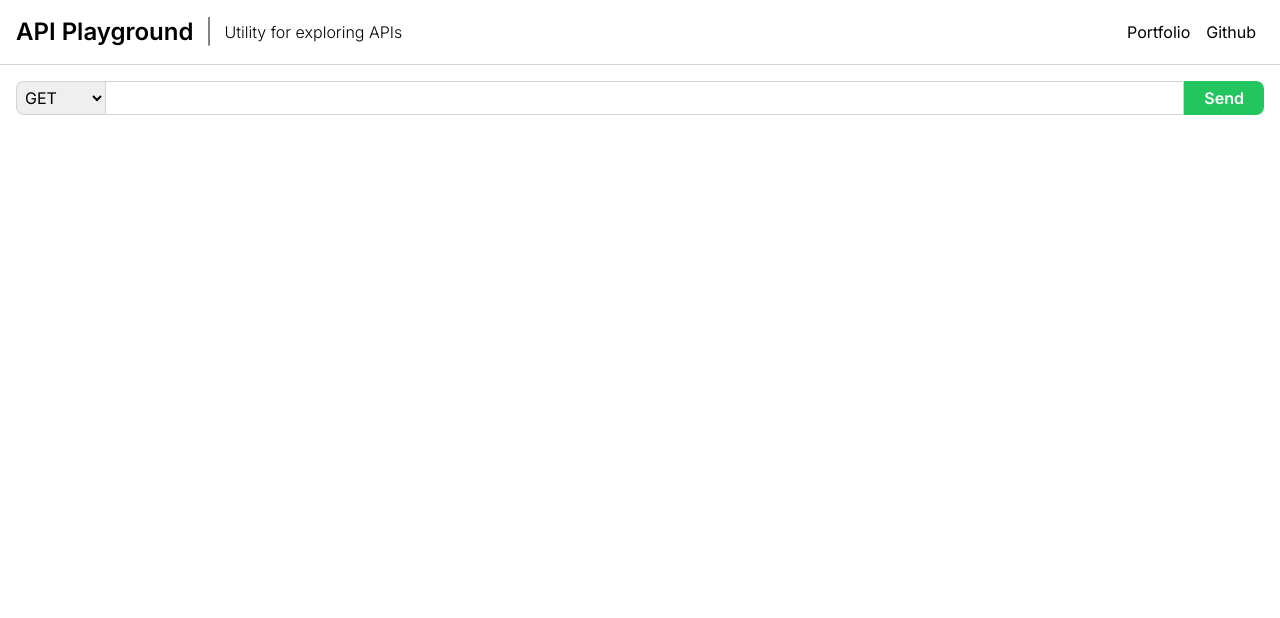
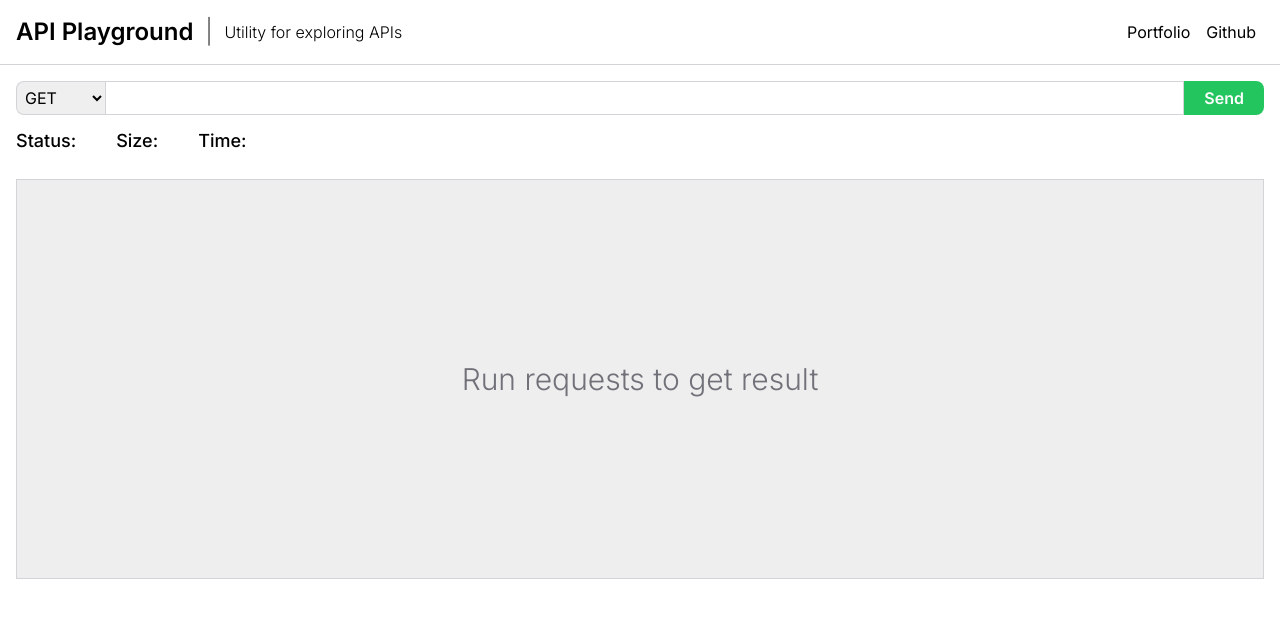
Before and after one commit to Hamdan-Khan/API-Playground, a React (Vite) app: page / in a window 1280 px wide. Shown: the top 618 px of the page. Built offline with nearby package versions, Linux system fonts and the light colour scheme.

Commit message:
Status bar added & UI improved

```diff
--- a/src/components/ApiHandler.tsx
+++ b/src/components/ApiHandler.tsx
@@ -1,67 +1,26 @@
-import React, { useState } from "react";
 import useStore from "../store/store";
-import { JsonView, defaultStyles } from "react-json-view-lite";
 import "react-json-view-lite/dist/index.css";
 import UrlInput from "./UrlInput";
+import JsonViewer from "./JsonViewer";
+import StatusBar from "./StatusBar";
 
 const ApiHandler = () => {
-  const [expand, setExpand] = useState<boolean>(true);
-
   const data = useStore((state) => state.data);
-
-  function copyToClipboard(text: string) {
-    if (navigator.clipboard) {
-      navigator.clipboard
-        .writeText(text)
-        .then(() => {
-          console.log("Text copied to clipboard");
-        })
-        .catch((error) => {
-          console.error("Failed to copy text: ", error);
-        });
-    }
-  }
-
-  const copyJson = async () => {
-    copyToClipboard(JSON.stringify(data));
-  };
 
   return (
     <div className="p-4">
       <UrlInput />
-      {data && (
-        <div className="h-[400px] border border-zinc-300 overflow-auto bg-[#eee] mt-3">
-          <div className="bg-white border-b border-zinc-300 sticky top-0">
-            <button
-              className="border-r border-zinc-300 px-3 py-1 bg-zinc-100"
-              onClick={() => setExpand(false)}
-            >
-              Collapse All
-            </button>
-            <button
-              className="border-r border-zinc-300 px-3 py-1 bg-zinc-100"
-              onClick={() => setExpand(true)}
-            >
-              Expand All
-            </button>
-            <button
-              className="border-r border-zinc-300 px-3 py-1 bg-zinc-100"
-              onClick={copyJson}
-            >
-              Copy All
-            </button>
+      <StatusBar />
+      <div className="h-[400px] border border-zinc-300 overflow-auto bg-[#eee] mt-3">
+        {!data && (
+          <div className="flex h-full justify-center items-center">
+            <h1 className="text-3xl font-light text-zinc-500">
+              Run requests to get result
+            </h1>
           </div>
-          <div className="py-3">
-            <React.Fragment>
-              <JsonView
-                data={data}
-                shouldInitiallyExpand={() => expand}
-                style={defaultStyles}
-              />
-            </React.Fragment>
-          </div>
-        </div>
-      )}
+        )}
+        {data && <JsonViewer />}
+      </div>
     </div>
   );
 };
--- a/src/components/JsonViewer.tsx
+++ b/src/components/JsonViewer.tsx
@@ -0,0 +1,61 @@
+import React, { useState } from "react";
+import useStore from "../store/store";
+import { JsonView, defaultStyles } from "react-json-view-lite";
+
+const JsonViewer = () => {
+  const [expand, setExpand] = useState<boolean>(true);
+
+  const data = useStore((state) => state.data);
+
+  function copyToClipboard(text: string) {
+    if (navigator.clipboard) {
+      navigator.clipboard
+        .writeText(text)
+        .then(() => {
+          console.log("Text copied to clipboard");
+        })
+        .catch((error) => {
+          console.error("Failed to copy text: ", error);
+        });
+    }
+  }
+
+  const copyJson = async () => {
+    copyToClipboard(JSON.stringify(data));
+  };
+  return (
+    <>
+      <div className="bg-white border-b border-zinc-300 sticky top-0">
+        <button
+          className="border-r border-zinc-300 px-3 py-1 bg-zinc-100"
+          onClick={() => setExpand(false)}
+        >
+          Collapse All
+        </button>
+        <button
+          className="border-r border-zinc-300 px-3 py-1 bg-zinc-100"
+          onClick={() => setExpand(true)}
+        >
+          Expand All
+        </button>
+        <button
+          className="border-r border-zinc-300 px-3 py-1 bg-zinc-100"
+          onClick={copyJson}
+        >
+          Copy All
+        </button>
+      </div>
+      <div className="py-3">
+        <React.Fragment>
+          <JsonView
+            data={data}
+            shouldInitiallyExpand={() => expand}
+            style={defaultStyles}
+          />
+        </React.Fragment>
+      </div>
+    </>
+  );
+};
+
+export default JsonViewer;
--- /dev/null
+++ b/src/components/StatusBar.tsx
@@ -0,0 +1,29 @@
+import useStore from "../store/store";
+
+const StatusBar = () => {
+  const status = useStore((state) => state.status);
+  return (
+    <div
+      className={`flex gap-10 py-3 text-lg font-medium ${
+        status?.code && status?.code < 300 && status?.code > 199
+          ? "text-green-500"
+          : "text-red-500"
+      }`}
+    >
+      <p>
+        <span className="text-black">Status: </span>
+        {status?.code}
+        {"  "}
+        {status?.statusText}
+      </p>
+      <p>
+        <span className="text-black">Size: </span> {status?.size}
+      </p>
+      <p>
+        <span className="text-black">Time: </span> {status?.time}
+      </p>
+    </div>
+  );
+};
+
+export default StatusBar;
--- a/src/components/UrlInput.tsx
+++ b/src/components/UrlInput.tsx
@@ -1,20 +1,41 @@
-import { useState } from "react";
 import useStore from "../store/store";
 import axios from "axios";
 
 const UrlInput = () => {
-  const [method, setMethod] = useState<string>("GET"); // Set default method to GET
-
   const url = useStore((state) => state.url);
   const setUrl = useStore((state) => state.setUrl);
+  const method = useStore((state) => state.method);
+  const setMethod = useStore((state) => state.setMethod);
   const setData = useStore((state) => state.setData);
+  const setStatus = useStore((state) => state.setStatus);
 
   const submitHandler = async () => {
     try {
-      const { data } = await axios.get(url);
-      setData(data);
-      console.log(data);
-    } catch (err) {
+      const startTime = new Date().getTime();
+      const res = await axios.get(url);
+      const endTime = new Date().getTime();
+      const elapsedTime = endTime - startTime;
+      setData(res.data);
+      const responseSizeInBytes = new TextEncoder().encode(
+        JSON.stringify(res.data)
+      ).byteLength;
+      setStatus({
+        code: res.status,
+        statusText: res.statusText,
+        size:
+          responseSizeInBytes > 1024
+            ? `${(responseSizeInBytes / 1024).toFixed(2)} KB`
+            : `${responseSizeInBytes.toFixed(2)} Bytes`,
+        time:
+          elapsedTime > 1000 ? `${elapsedTime / 1000} ms` : `${elapsedTime} ms`,
+      });
+      console.log(res);
+    } catch (err: any) {
+      setData(err?.response?.data);
+      setStatus({
+        code: err?.response?.status,
+        statusText: err?.response?.statusText,
+      });
       console.error(err);
     }
   };
--- a/src/store/store.ts
+++ b/src/store/store.ts
@@ -3,18 +3,26 @@ import { create } from "zustand";
 type States = {
   url: string;
   data: string;
+  status: { code: any; statusText: any; size: any; time: any };
+  method: string;
 };
 
 type Actions = {
   setUrl: (newUrl: string) => void;
   setData: (newData: any) => void;
+  setStatus: (newStatus: any) => void;
+  setMethod: (newMethod: string) => void;
 };
 
 const useStore = create<States & Actions>((set) => ({
   url: "",
-  setUrl: (newUrl) => set((state) => ({ url: newUrl })),
+  setUrl: (newUrl) => set(() => ({ url: newUrl })),
+  method: "",
+  setMethod: (newMethod) => set(() => ({ method: newMethod })),
   data: "",
-  setData: (newData: any) => set((state) => ({ data: newData })),
+  setData: (newData: any) => set(() => ({ data: newData })),
+  status: { code: "", statusText: "", size: "", time: "" },
+  setStatus: (newStatus: any) => set(() => ({ status: newStatus })),
 }));
 
 export default useStore;
```
